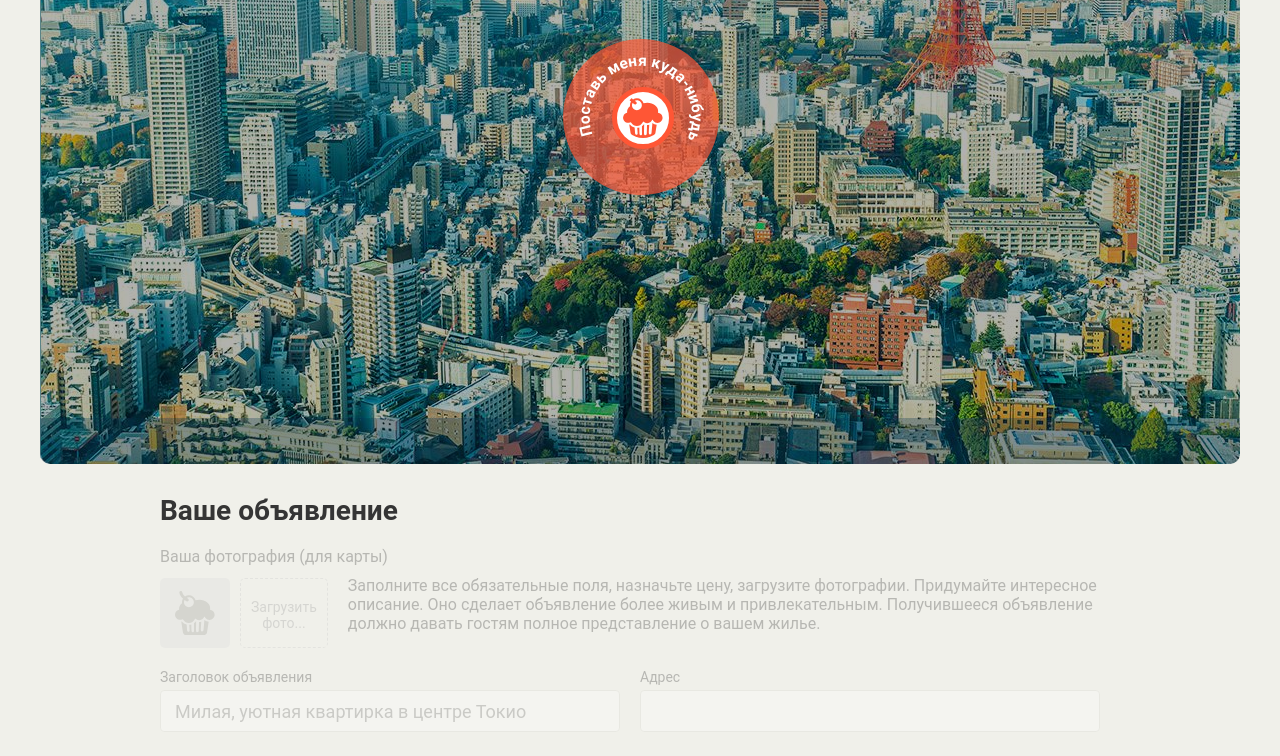
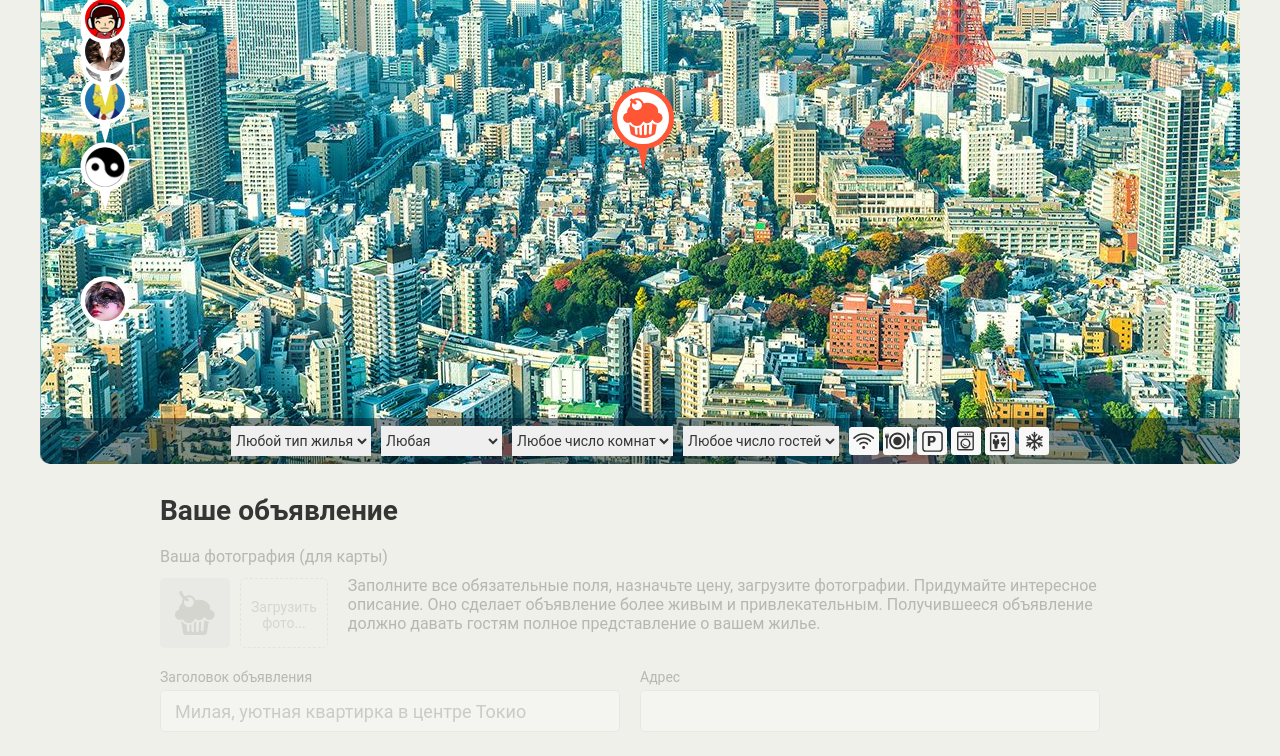
Before and after one commit to terentyevtsv/768081-keksobooking-19, a website: page index.html in a window 1280 px wide. Shown: the part 286-1042 px from the top of the page. Drawn offline with Linux system fonts and the light colour scheme; files whose address does not match are found by name.

Commit message:
отображение пинов без учета абсциссы

```diff
--- a/index.html
+++ b/index.html
@@ -248,5 +248,6 @@
     </div>
   </template>
 
+  <script src="js/main.js"></script>
 </body>
 </html>
--- a/js/main.js
+++ b/js/main.js
@@ -1,6 +1,18 @@
 'use strict';
 
 var ADVERTISEMENT_COUNT = 8;
+
+var TITLES = [
+  'Большой дворец для больших компаний',
+  'Малый дворец для большой семьи',
+  'Просторная квартира для большой компании',
+  'Маленькая уютная квартира для пары',
+  'Небольшой коттедж для компании на выходные',
+  'Большой коттедж для большой компании',
+  'Маленькое уединенное бунгало для пары',
+  'Большое бунгало для четырех семей'
+];
+
 var BUILDING_TYPES = [
   'palace',
   'flat',
@@ -29,13 +41,26 @@ var PHOTOS = [
   'http://o0.github.io/assets/images/tokyo/hotel3.jpg'
 ];
 
-var ROOM_COUNTS = [1, 2, 3, 100];
-var GUEST_COUNTS = [1, 2, 3];
-
 var MIN_COORDINATE_Y = 130;
 var MAX_COORDINATE_Y = 630;
 
+var MIN_PRICE = 0;
+var MAX_PRICE = 1000000;
 
+var MIN_ROOM_COUNT = 1;
+var MAX_ROOM_COUNT = 5;
+
+var MIN_GUEST_COUNT = 1;
+var MAX_GUEST_COUNT = 10;
+
+var mapPinTemplate = document
+    .querySelector('#pin')
+    .content
+    .querySelector('.map__pin');
+
+var mapSection = document.querySelector('.map');
+
+// Генератор случайных объявлений
 var generateRandomAdvertisements = function () {
   var advertisements = [];
   var checkinCheckoutTimesMaxIndex = CHECKIN_CHECKOUT_TIMES.length - 1;
@@ -46,12 +71,11 @@ var generateRandomAdvertisements = function () {
       },
 
       offer: {
-        title: '',
-        address: location.x + ', ' + location.y,
-        price: 0,
+        title: TITLES[i],
+        price: getRandomInteger(MIN_PRICE, MAX_PRICE),
         type: BUILDING_TYPES[getRandomInteger(0, BUILDING_TYPES.length - 1)],
-        rooms: 0,
-        guests: 0,
+        rooms: getRandomInteger(MIN_ROOM_COUNT, MAX_ROOM_COUNT),
+        guests: getRandomInteger(MIN_GUEST_COUNT, MAX_GUEST_COUNT),
         checkin: CHECKIN_CHECKOUT_TIMES[getRandomInteger(0, checkinCheckoutTimesMaxIndex)],
         checkout: CHECKIN_CHECKOUT_TIMES[getRandomInteger(0, checkinCheckoutTimesMaxIndex)],
         features: getRandomFeatures(),
@@ -60,14 +84,23 @@ var generateRandomAdvertisements = function () {
       },
 
       location: {
-        x: 0,
+        x: getRandomInteger(0, mapSection.style.width),
         y: getRandomInteger(MIN_COORDINATE_Y, MAX_COORDINATE_Y)
       }
     };
+
+    advertisement['address'] =
+      advertisement.location.x +
+      ', ' +
+      advertisement.location.y;
+
+    advertisements[i] = advertisement;
   }
+
+  return advertisements;
 };
 
-// Возвращает случайное количество удобств
+// Возвращает случайное количество неповторяющихся удобств
 var getRandomFeatures = function () {
   // Случайная длина массива удобств
   var featuresCount = getRandomInteger(1, FEATURES.length);
@@ -81,10 +114,36 @@ var getRandomFeatures = function () {
 
 // Возвращает случайное количество фото
 var getRandomPhotos = function () {
+  // Случайное количество фото
   var photosCount = getRandomInteger(1, PHOTOS.length);
+
+  // Случайное фото
+  var randomPhoto = PHOTOS[getRandomInteger(0, PHOTOS.length - 1)];
+
   var photos = [];
-  for (var i = 0; i < photosCount; ++i) {
-    photos[i] = PHOTOS[i];
+
+  // 1 фото
+  if (photosCount === 1) {
+    // Берем случайное фото
+    photos[0] = randomPhoto;
+    return photos;
+  }
+
+  // 2 фото
+  if (photosCount === 2) {
+    var j = 0;
+    for (var i = 0; i < PHOTOS.length; ++i) {
+      // Не берем случайное фото
+      if (PHOTOS[i] !== randomPhoto) {
+        photos[j++] = PHOTOS[i];
+      }
+    }
+    return photos;
+  }
+
+  // Берем все фото
+  for (var k = 0; k < PHOTOS.length; ++k) {
+    photos[k] = PHOTOS[k];
   }
 
   return photos;
@@ -96,3 +155,34 @@ var getRandomInteger = function (min, max) {
   var randomValue = min + Math.random() * (max + 1 - min);
   return Math.floor(randomValue);
 };
+
+var activateMap = function () {
+  mapSection.classList.remove('map--faded');
+};
+
+var renderMapPin = function (advertisement) {
+  var mapPin = mapPinTemplate.cloneNode(true);
+
+  var icon = mapPin.querySelector('img');
+  icon.src = advertisement.author.avatar;
+  icon.alt = advertisement.offer.title;
+
+  mapPin.style.left = (advertisement.location.x + icon.width) + 'px';
+  mapPin.style.top = (advertisement.location.y + icon.height) + 'px';
+
+  return mapPin;
+};
+
+var renderMapPins = function () {
+  var advertisements = generateRandomAdvertisements();
+  var fragment = document.createDocumentFragment();
+  for (var i = 0; i < advertisements.length; ++i) {
+    var mapPin = renderMapPin(advertisements[i]);
+    fragment.appendChild(mapPin);
+  }
+
+  mapSection.querySelector('.map__pins').appendChild(fragment);
+};
+
+activateMap();
+renderMapPins();
```
